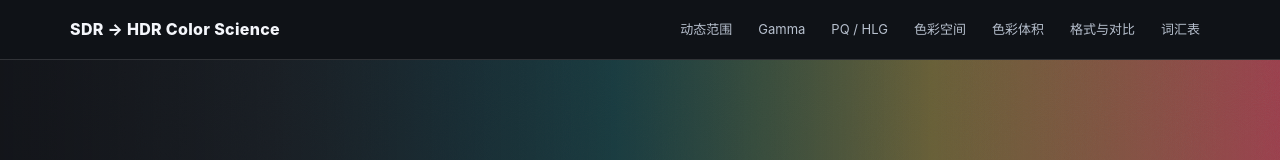
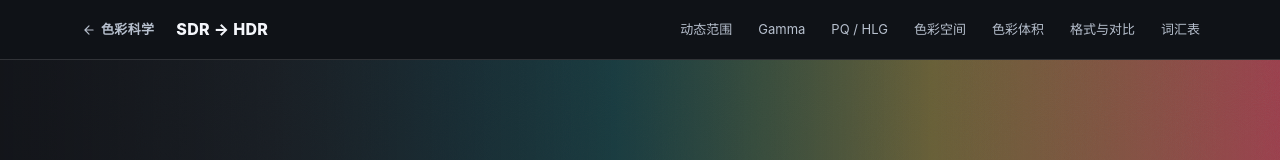
Before and after one commit to MeeeetRain/color-science-html, a plain HTML site: page hdr-color-science.html in a window 1280 px wide. Shown: the top 160 px of the page. Drawn offline with Linux system fonts and the light colour scheme.

Commit message:
Add back-to-home button in hdr-color-science.html

```diff
--- a/hdr-color-science.html
+++ b/hdr-color-science.html
@@ -68,6 +68,34 @@
       font-weight: 780;
       letter-spacing: .02em;
       white-space: nowrap;
+      display: flex;
+      align-items: center;
+      gap: 10px;
+    }
+    .back-home {
+      display: inline-flex;
+      align-items: center;
+      gap: 5px;
+      padding: 6px 12px;
+      border-radius: 999px;
+      color: var(--muted);
+      font-size: 13px;
+      text-decoration: none;
+      white-space: nowrap;
+      transition: all .2s;
+    }
+    .back-home:hover {
+      color: var(--ink);
+      background: rgba(255,255,255,.09);
+    }
+    .back-home svg {
+      width: 14px;
+      height: 14px;
+      fill: none;
+      stroke: currentColor;
+      stroke-width: 2;
+      stroke-linecap: round;
+      stroke-linejoin: round;
     }
     .links {
       display: flex;
@@ -645,7 +673,13 @@
   <div class="progress" id="progress"></div>
   <header>
     <nav class="nav" aria-label="主导航">
-      <div class="brand">SDR → HDR Color Science</div>
+      <div class="brand">
+        <a href="index.html" class="back-home">
+          <svg viewBox="0 0 24 24"><path d="M19 12H5M12 19l-7-7 7-7"/></svg>
+          色彩科学
+        </a>
+        <span>SDR → HDR</span>
+      </div>
       <div class="links" id="navLinks">
         <a href="#range">动态范围</a>
         <a href="#gamma">Gamma</a>
```
